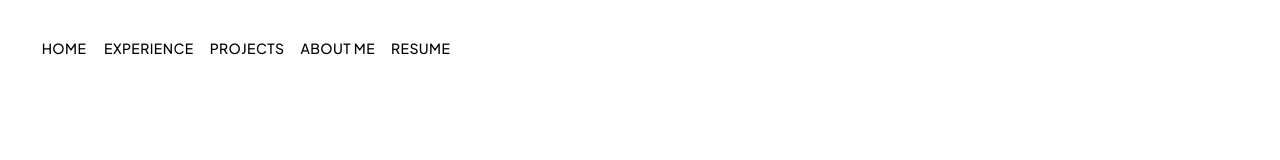
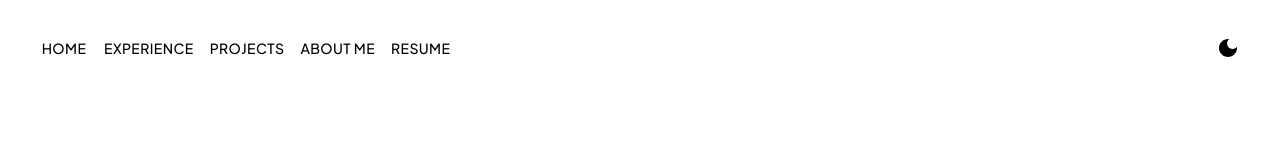
Before and after one commit to s7560m/PERSONALWEBSITEv2, a React (Create React App) app: page / in a window 1280 px wide. Shown: the top 160 px of the page. Built offline with nearby package versions, Linux system fonts and the light colour scheme.

Commit message:
add icon and zustand state

```diff
--- a/package.json
+++ b/package.json
@@ -26,7 +26,8 @@
     "react-scripts": "5.0.1",
     "react-spring": "^9.5.5",
     "typescript": "^4.8.4",
-    "web-vitals": "^2.1.4"
+    "web-vitals": "^2.1.4",
+    "zustand": "^5.0.7"
   },
   "scripts": {
     "start": "react-scripts start",
--- /dev/null
+++ b/src/components/DarkModeSwitch.tsx
@@ -0,0 +1,23 @@
+import React from 'react';
+import { IconButton, Tooltip } from '@mui/material';
+import { DarkMode, LightMode } from '@mui/icons-material';
+import { useThemeStore } from "../zustandStore";
+
+function DarkModeSwitch() {
+    const darkMode = useThemeStore((state) => state.darkMode);
+    const toggleDarkMode = useThemeStore((state) => state.toggleDarkMode);
+
+    return (
+        <Tooltip title={darkMode ? "Switch to Light Mode" : "Switch to Dark Mode"} arrow>
+            <IconButton
+                onClick={toggleDarkMode}
+                color="inherit"
+                sx={{ height: 40, width: 40 }}
+            >
+                {darkMode ? <LightMode fontSize="medium" /> : <DarkMode fontSize="medium" />}
+            </IconButton>
+        </Tooltip>
+    );
+}
+
+export default DarkModeSwitch;
--- a/src/components/Navigation.css
+++ b/src/components/Navigation.css
@@ -1,7 +1,7 @@
 .app-bar {
     position: fixed;
     background: white;
-    width: 100vw;
+    width: calc(100vw - 64px);
     z-index: 10;
     top: 0px;
     height: 64px;
@@ -9,11 +9,17 @@
     padding: 16px 32px;
     display: flex;
     flex-direction: row;
+    align-items: center;
+    justify-content: space-between;
 
 }
 
 .app-bar-mobile {
-    height: 40px;
+    height: 50px;
+    display: flex;
+    width: calc(100vw - 16px);
+    align-items: center;
+    justify-content: space-between;
 }
 
 @keyframes app-bar-bluranimation {
--- a/src/components/Navigation.tsx
+++ b/src/components/Navigation.tsx
@@ -2,6 +2,8 @@ import {Button} from "@mui/material";
 import './Navigation.css'
 import {useRef} from "react";
 import {motion, useScroll, useTransform} from "framer-motion";
+import DarkModeSwitch from "./DarkModeSwitch";
+import {useThemeStore} from "../zustandStore";
 
 interface AppProps {
     navBtnEventListener: Function
@@ -11,23 +13,7 @@ export default function Navigation({navBtnEventListener}: AppProps) {
 
     const buttonStyle = {fontFamily: "Plus Jakarta Sans", color: "black"}
     const {scrollY} = useScroll();
-    // const handleScroll = () => {
-    //     setScrollPosition(window.scrollY);
-    // };
-    //
-    // useEffect(() => {
-    //     window.addEventListener('scroll', handleScroll)
-    //     return () => window.removeEventListener('scroll', handleScroll);
-    // })
-    //
-    // const appbar = useRef<HTMLDivElement>(null);
-    // function getAppBarClass() {
-    //     if (scrollPosition > 0) return "app-bar app-bar-overlay";
-    //     if (scrollPosition === 0 && appbar.current?.className.includes("app-bar-overlay")) {
-    //         return "app-bar app-bar-unoverlay"
-    //     }
-    //     return "app-bar"
-    // }
+
     useRef<HTMLDivElement>(null);
     function scroll(section: string) {
         // dispatch callback to allow app to scroll to component
@@ -47,22 +33,14 @@ export default function Navigation({navBtnEventListener}: AppProps) {
                 boxShadow: "0 0 17px 0px rgba(0, 0, 0, 0.2)",
                 padding: "16px 32px"
             }}/>
+            <div>
             <Button onClick={() => scroll("home")} sx={buttonStyle} className={"button"} color={"info"}>Home</Button>
             <Button onClick={() => scroll("experience")} sx={buttonStyle} color={"info"}>Experience</Button>
             <Button onClick={() => scroll("projects")} sx={buttonStyle} color={"info"}>Projects</Button>
             <Button onClick={() => scroll("about")} sx={buttonStyle} color={"info"}>About Me</Button>
             <Button onClick={() => window.open("https://docs.google.com/document/d/1-SQ0mGyEKzCh1-IHYhcb6lSypipgKnZHHGW58N28KU4/edit?usp=sharing")} sx={buttonStyle} color={"info"}>Resume</Button>
-            {/*<div id="nav-icon-wrapper" ref={iconWrapperRef} className={getIconClass()}>*/}
-            {/*    <IconButton onClick={() => window.open("mailto:haydenhoffman@gmail.com")} color={"info"} sx={iconButtonStyle}>*/}
-            {/*        <Email/>*/}
-            {/*    </IconButton>*/}
-            {/*    <IconButton onClick={() => window.open("https://github.com/s7560m")} color={"info"} sx={iconButtonStyle}>*/}
-            {/*        <GitHub/>*/}
-            {/*    </IconButton>*/}
-            {/*    <IconButton onClick={() => window.open("https://linkedin.com/in/haydenhoffmanca")} color={"info"} sx={iconButtonStyle}>*/}
-            {/*        <LinkedIn/>*/}
-            {/*    </IconButton>*/}
-            {/*</div>*/}
+            </div>
+            <DarkModeSwitch/>
         </div>
     )
 }
--- a/src/components/NavigationMobile.tsx
+++ b/src/components/NavigationMobile.tsx
@@ -9,6 +9,7 @@ import './Navigation.css'
 import {Close, MenuSharp} from "@mui/icons-material";
 import {memo, useState} from "react";
 import {motion, useScroll, useTransform} from "framer-motion";
+import DarkModeSwitch from "./DarkModeSwitch";
 
 interface AppProps {
     navBtnEventListener: Function
@@ -33,12 +34,15 @@ function NavigationMobile({navBtnEventListener}: AppProps) {
     const buttonStyling = {height: "80px", fontSize: "20px", width: "100%", marginBottom: "20px", fontFamily: "Plus Jakarta Sans, Sans Serif"};
     const resumeLink = "https://docs.google.com/document/d/1-SQ0mGyEKzCh1-IHYhcb6lSypipgKnZHHGW58N28KU4/edit?usp=sharing"
     return (
-        <div style={{position: "fixed", top: 0, zIndex: 5, width: "100%"}}>
-            <motion.div style={{zIndex: 0, height: 50, position: "fixed", top: 0, background: "white", width: "100%", opacity, boxShadow: "0 0 17px 0px rgba(0, 0, 0, 0.2)"}}/>
-            <div id="hamburger-wrapper">
-                <IconButton onClick={() => setShowDialog(true)} sx={iconButtonStyle}>
-                    <MenuSharp style={{fontSize: "30px"}}/>
-                </IconButton>
+        <>
+            <div className={"app-bar-mobile"} style={{position: "fixed", top: 0, zIndex: 5, padding: 8}}>
+                <motion.div style={{zIndex: 0, height: 66, position: "fixed", top: 0, left: 0, background: "white", width: "100%", opacity, boxShadow: "0 0 17px 0px rgba(0, 0, 0, 0.2)", display: "flex", alignItems: "center", justifyContent: "space-between"}}/>
+                <div id="hamburger-wrapper">
+                    <IconButton onClick={() => setShowDialog(true)} sx={iconButtonStyle}>
+                        <MenuSharp style={{fontSize: "30px"}}/>
+                    </IconButton>
+                </div>
+                <DarkModeSwitch/>
             </div>
             <Dialog open={showDialog} onClose={() => setShowDialog(false)}>
                 <DialogTitle sx={{fontFamily: "Plus Jakarta Sans, Sans Serif"}}>
@@ -55,7 +59,7 @@ function NavigationMobile({navBtnEventListener}: AppProps) {
                     <Button color={"secondary"} variant="outlined" onClick={() => window.open(resumeLink)} sx={buttonStyling}>Resume</Button>
                 </DialogContent>
             </Dialog>
-        </div>
+        </>
     )
 }
 
--- /dev/null
+++ b/src/zustandStore.ts
@@ -0,0 +1,12 @@
+import { create } from 'zustand';
+
+interface ThemeState {
+    darkMode: boolean;
+    toggleDarkMode: () => void;
+}
+
+export const useThemeStore = create<ThemeState>((set) => ({
+    darkMode: false,
+    toggleDarkMode: () =>
+        set((state) => ({ darkMode: !state.darkMode })),
+}));
```
Also changed, not shown: 1 other file (tests, documents, lock files or other folders). Lines whose indentation alone changed are shown as unchanged.
